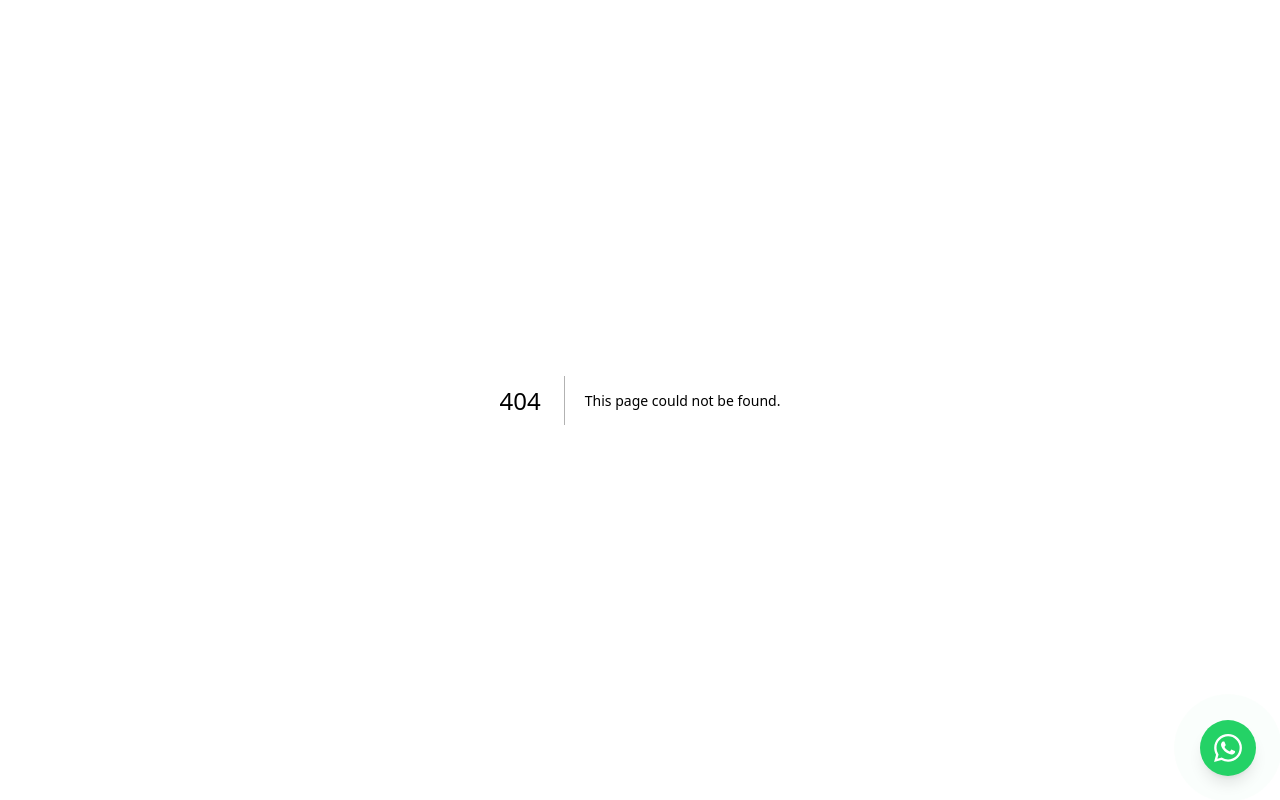
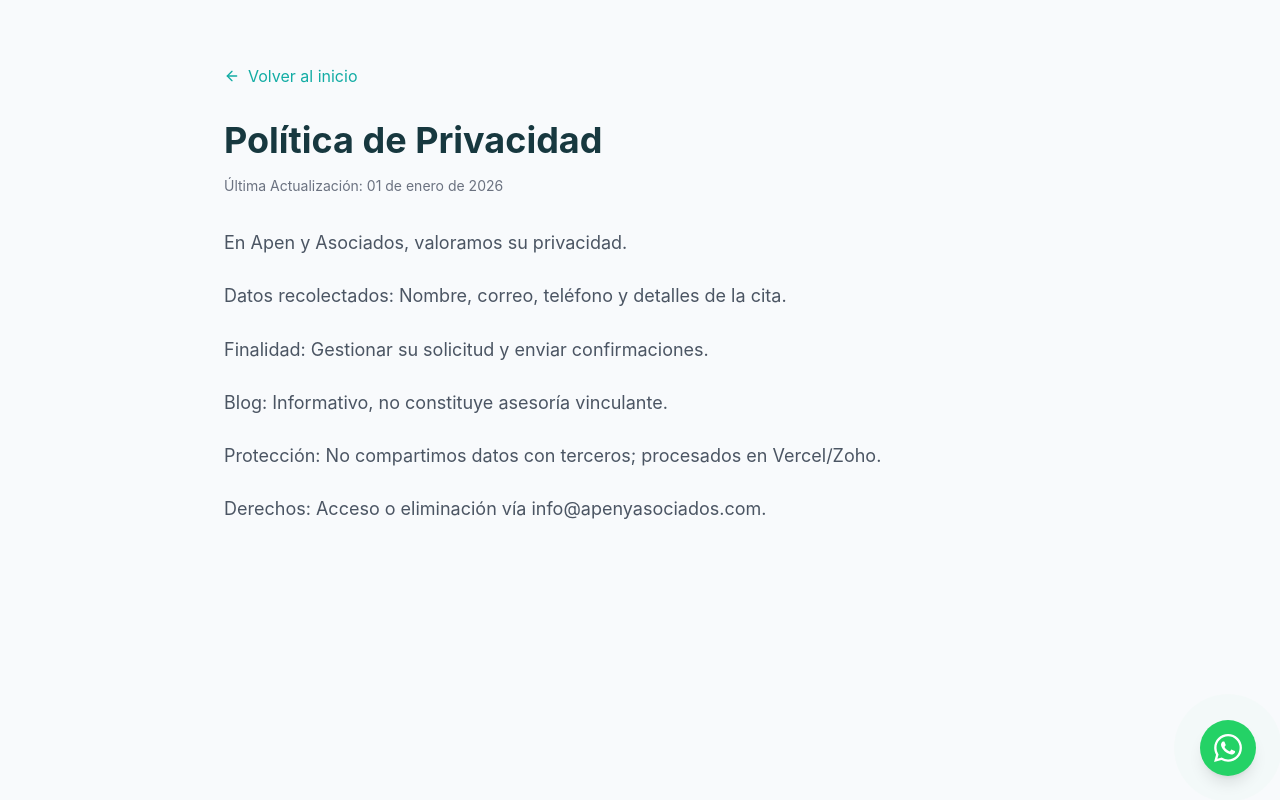
Before and after one commit to sisuramirez/apenyasociados, a Next.js app: page /privacy in a window 1280 px wide. Before the commit this address had no page. Built offline with nearby package versions, Linux system fonts and the light colour scheme.

Commit message:
Se agregaron fotografias para los miembros del equipo, y se crearon los terminos y condiciones. Enero 16, 9:43am

```diff
--- a/src/app/api/contact/route.ts
+++ b/src/app/api/contact/route.ts
@@ -122,7 +122,7 @@ const getClientEmailTemplate = (data: ContactFormData): string => {
           <tr>
             <td style="background-color: ${COLORS.secondary}; padding: 30px 40px; text-align: center;">
               <!-- Logo -->
-              <img src="https://apenyasociados.com/logo-white.png" alt="Apen y Asociados" height="60" style="height: 60px; width: auto; max-width: 200px;" />
+              <img src="https://apenyasociados.com/logo-white.png" alt="Apen y Asociados" height="60" style="height: 60px; width: auto;" />
               <p style="color: ${COLORS.primary}; font-size: 14px; margin: 10px 0 0 0; letter-spacing: 1px;">
                 ${isSpanish ? "AUDITORES Y CONSULTORES" : "AUDITORS & CONSULTANTS"}
               </p>
--- /dev/null
+++ b/src/app/privacy/page.tsx
@@ -0,0 +1,73 @@
+"use client";
+
+import Link from "next/link";
+import { useLanguage } from "@/context/LanguageContext";
+import { ArrowLeft } from "lucide-react";
+
+const privacyContent = {
+  es: {
+    title: "Política de Privacidad",
+    date: "Última Actualización: 01 de enero de 2026",
+    content: `En Apen y Asociados, valoramos su privacidad.
+
+Datos recolectados: Nombre, correo, teléfono y detalles de la cita.
+
+Finalidad: Gestionar su solicitud y enviar confirmaciones.
+
+Blog: Informativo, no constituye asesoría vinculante.
+
+Protección: No compartimos datos con terceros; procesados en Vercel/Zoho.
+
+Derechos: Acceso o eliminación vía info@apenyasociados.com.`,
+    backToHome: "Volver al inicio",
+  },
+  en: {
+    title: "Privacy Policy",
+    date: "Last Updated: January 01, 2026",
+    content: `At Apen y Asociados, we value your privacy.
+
+Data Collected: Name, email, phone, and appointment details.
+
+Purpose: Manage requests and send confirmations.
+
+Blog: Educational, not binding advice.
+
+Protection: No data sharing with third parties; processed via Vercel/Zoho.
+
+Rights: Access or deletion via info@apenyasociados.com.`,
+    backToHome: "Back to home",
+  },
+};
+
+export default function PrivacyPage() {
+  const { language } = useLanguage();
+  const content = privacyContent[language];
+
+  return (
+    <main className="min-h-screen bg-slate-50">
+      <div className="max-w-4xl mx-auto px-4 sm:px-6 lg:px-8 py-16">
+        <Link
+          href="/"
+          className="inline-flex items-center gap-2 text-[#12ACA4] hover:text-[#0e918a] transition-colors mb-8"
+        >
+          <ArrowLeft className="w-4 h-4" />
+          {content.backToHome}
+        </Link>
+
+        <h1 className="text-3xl lg:text-4xl font-bold text-[#17383F] mb-4">
+          {content.title}
+        </h1>
+
+        <p className="text-gray-500 text-sm mb-8">{content.date}</p>
+
+        <div className="prose prose-lg max-w-none">
+          {content.content.split("\n\n").map((paragraph, index) => (
+            <p key={index} className="text-gray-600 leading-relaxed mb-4">
+              {paragraph}
+            </p>
+          ))}
+        </div>
+      </div>
+    </main>
+  );
+}
--- /dev/null
+++ b/src/app/terms/page.tsx
@@ -0,0 +1,92 @@
+"use client";
+
+import Link from "next/link";
+import { useLanguage } from "@/context/LanguageContext";
+import { ArrowLeft } from "lucide-react";
+
+const termsContent = {
+  es: {
+    title: "Términos y Condiciones",
+    date: "Última Actualización: 01 de enero de 2026",
+    sections: [
+      {
+        title: "1. Aceptación",
+        content: "Al usar este sitio, acepta estos términos.",
+      },
+      {
+        title: "2. No Asesoría",
+        content:
+          "La relación profesional comienza solo tras la firma de un contrato, no por el envío del formulario.",
+      },
+      {
+        title: "3. Uso Correcto",
+        content: "El usuario garantiza información real.",
+      },
+      {
+        title: "4. Propiedad",
+        content: "Logos y diseño pertenecen a Apen y Asociados.",
+      },
+    ],
+    backToHome: "Volver al inicio",
+  },
+  en: {
+    title: "Terms & Conditions",
+    date: "Last Updated: January 01, 2026",
+    sections: [
+      {
+        title: "1. Acceptance",
+        content: "By using this site, you agree to these terms.",
+      },
+      {
+        title: "2. No Advisory Relationship",
+        content:
+          "Professional relationship starts only after a signed contract, not by form submission.",
+      },
+      {
+        title: "3. Accuracy",
+        content: "Users must provide truthful information.",
+      },
+      {
+        title: "4. Property",
+        content: "Logos and design belong to Apen y Asociados.",
+      },
+    ],
+    backToHome: "Back to home",
+  },
+};
+
+export default function TermsPage() {
+  const { language } = useLanguage();
+  const content = termsContent[language];
+
+  return (
+    <main className="min-h-screen bg-slate-50">
+      <div className="max-w-4xl mx-auto px-4 sm:px-6 lg:px-8 py-16">
+        <Link
+          href="/"
+          className="inline-flex items-center gap-2 text-[#12ACA4] hover:text-[#0e918a] transition-colors mb-8"
+        >
+          <ArrowLeft className="w-4 h-4" />
+          {content.backToHome}
+        </Link>
+
+        <h1 className="text-3xl lg:text-4xl font-bold text-[#17383F] mb-4">
+          {content.title}
+        </h1>
+
+        <p className="text-gray-500 text-sm mb-8">{content.date}</p>
+
+        <div className="space-y-6">
+          {content.sections.map((section, index) => (
+            <div key={index}>
+              <h2 className="text-xl font-semibold text-[#17383F] mb-2">
+                {section.title}
+              </h2>
+              <p className="text-gray-600 leading-relaxed">{section.content}</p>
+            </div>
+          ))}
+        </div>
+      </div>
+    </main>
+  );
+}
--- a/src/components/Footer.tsx
+++ b/src/components/Footer.tsx
@@ -108,13 +108,13 @@ export default function Footer() {
             </p>
             <div className="flex items-center gap-6">
               <a
-                href="#"
+                href="/privacy"
                 className="text-gray-400 hover:text-[#12ACA4] transition-colors text-sm"
               >
                 {t.footer.privacy}
               </a>
               <a
-                href="#"
+                href="/terms"
                 className="text-gray-400 hover:text-[#12ACA4] transition-colors text-sm"
               >
                 {t.footer.terms}
--- a/src/components/TeamSection.tsx
+++ b/src/components/TeamSection.tsx
@@ -1,23 +1,20 @@
 "use client";
 
 import { useState } from "react";
-import Image, { StaticImageData } from "next/image";
+import Image from "next/image";
 import { motion, AnimatePresence } from "framer-motion";
 import { X, Award, Briefcase, ChevronRight } from "lucide-react";
 import { useLanguage } from "@/context/LanguageContext";
 
-import marlonImg from "@/assets/team-marlon.webp";
-import rocioImg from "@/assets/team-rocio.webp";
-
 interface TeamMember {
   key: "marlon" | "rocio";
-  image: StaticImageData;
+  image: string;
   credentialType: "accreditations" | "experience";
 }
 
 const teamMembers: TeamMember[] = [
-  { key: "marlon", image: marlonImg, credentialType: "accreditations" },
-  { key: "rocio", image: rocioImg, credentialType: "experience" },
+  { key: "marlon", image: "/assets/marlon-apen.webp", credentialType: "accreditations" },
+  { key: "rocio", image: "/assets/rocio-solis.webp", credentialType: "experience" },
 ];
 
 interface MemberData {
--- a/src/locales/en.json
+++ b/src/locales/en.json
@@ -113,7 +113,7 @@
     "experience": "Experience",
     "members": {
       "marlon": {
-        "name": "Marlon Apen Fernández",
+        "name": "Marlon Apen",
         "role": "Managing Partner",
         "bio": "Certified Public Accountant and Auditor (USAC) with a Master's degree in Business Administration and Management (UNIR México). University professor and trainer in auditing, accounting, and finance.",
         "credentials": [
--- a/src/locales/es.json
+++ b/src/locales/es.json
@@ -113,7 +113,7 @@
     "experience": "Experiencia",
     "members": {
       "marlon": {
-        "name": "Marlon Apen Fernández",
+        "name": "Marlon Apen",
         "role": "Socio Director",
         "bio": "Contador Público y Auditor (USAC) con Maestría en Administración y Dirección de Empresas (UNIR México). Profesor universitario y capacitador en auditoría, contabilidad y finanzas.",
         "credentials": [
```
Also changed, not shown: public/assets/marlon-apen.webp (added), public/assets/rocio-solis.webp (added).
